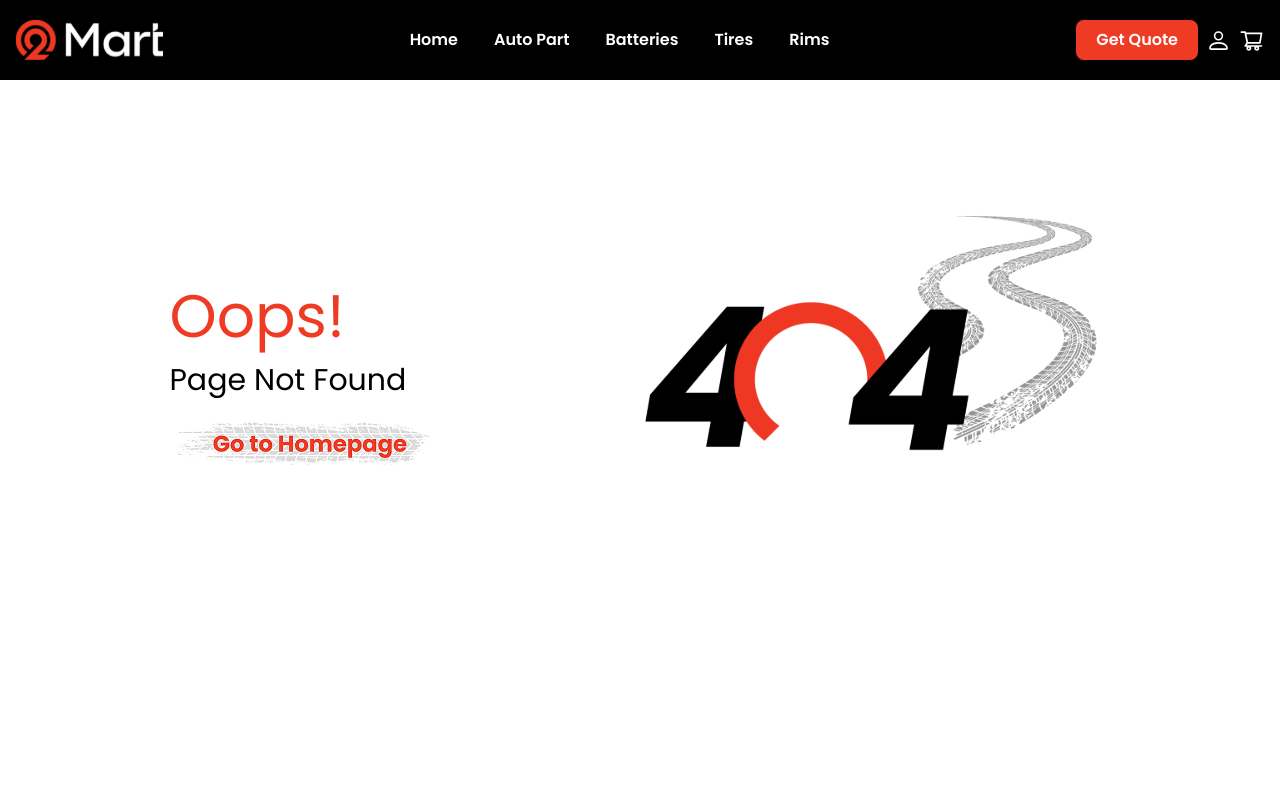
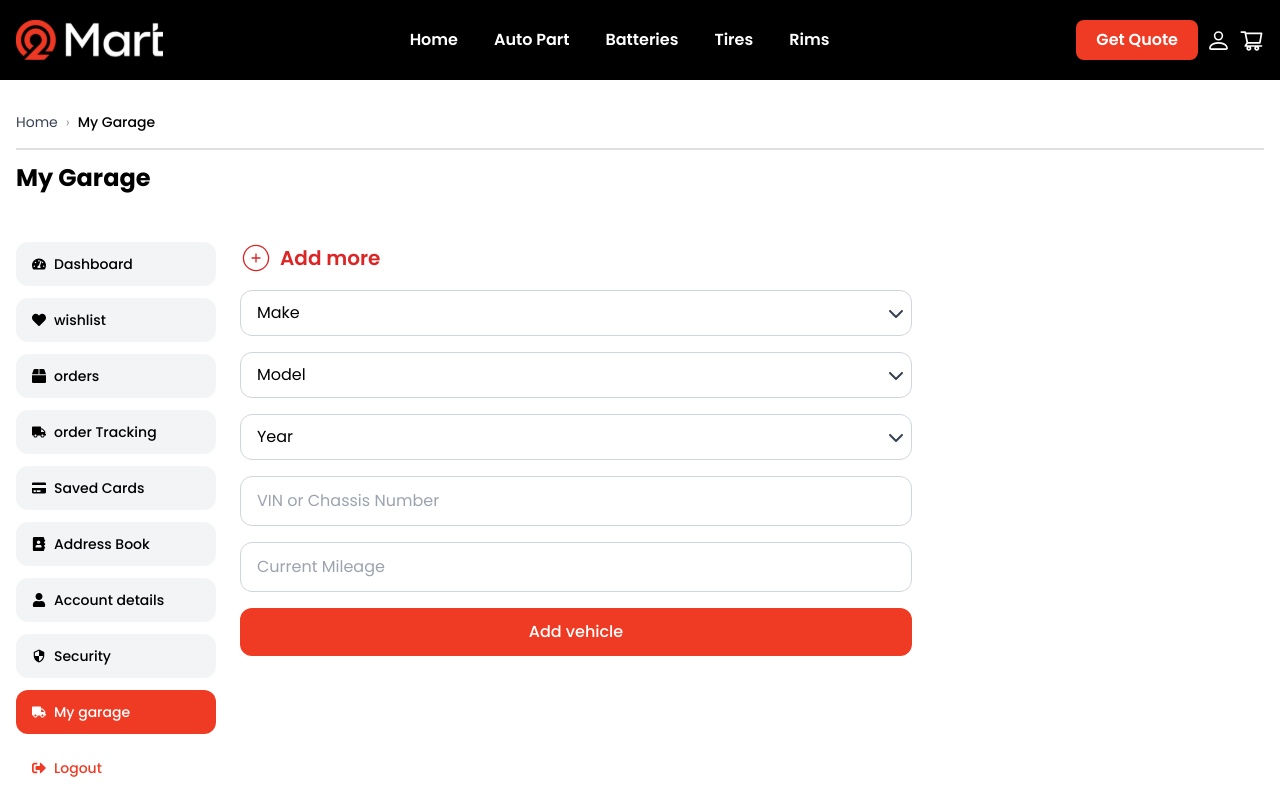
Before and after one commit to momarzouq/O2Mart, a React (Vite) app: page /my-garage in a window 1280 px wide. Shown: the top 800 px of the page. Built offline with nearby package versions, Linux system fonts and the light colour scheme.

Commit message:
Add MyGarage page to dashboard

```diff
--- a/src/App.jsx
+++ b/src/App.jsx
@@ -21,6 +21,7 @@ import SavedCards from "./pages/dashboard/SavedCards";
 import AddressBook from "./pages/dashboard/AddressBook";
 import AccountDetails from "./pages/dashboard/AccountDetails";
 import ChangePassword from "./pages/dashboard/ChangePassword";
+import MyGarage from "./pages/dashboard/MyGarage";
 
 function App() {
   return (
@@ -47,6 +48,7 @@ function App() {
         <Route path="/addresses" element={<AddressBook />} />
         <Route path="/account-details" element={<AccountDetails />} />
         <Route path="/change-password" element={<ChangePassword />} />
+        <Route path="/my-garage" element={<MyGarage />} />
         <Route path="/*" element={<NotFound />} />
       </Routes>
     </Layout>
--- a/src/pages/dashboard/AccountDetails.jsx
+++ b/src/pages/dashboard/AccountDetails.jsx
@@ -8,9 +8,9 @@ const AccountDetails = () => {
     <Container className="space-y-12 py-8">
       <div className="space-y-3">
         <Breadcrumb
-          items={[{ label: "Home", href: "/" }, { label: "My account" }]}
+          items={[{ label: "Home", href: "/" }, { label: "Account details" }]}
         />
-        <h2 className="text-2xl font-bold">My account</h2>
+        <h2 className="text-2xl font-bold">Account details</h2>
       </div>
 
       <div className="flex gap-6 md:flex-col">
@@ -94,7 +94,7 @@ const AccountDetails = () => {
           <div>
             <button
               type="submit"
-              class="bg-Brand text-white font-medium py-2 px-4 rounded"
+              class="bg-Brand text-white font-medium py-2 px-4 rounded-xl"
             >
               Save changes
             </button>
--- a/src/pages/dashboard/ChangePassword.jsx
+++ b/src/pages/dashboard/ChangePassword.jsx
@@ -8,9 +8,9 @@ const ChangePassword = () => {
     <Container className="space-y-12 py-8">
       <div className="space-y-3">
         <Breadcrumb
-          items={[{ label: "Home", href: "/" }, { label: "My account" }]}
+          items={[{ label: "Home", href: "/" }, { label: "Security" }]}
         />
-        <h2 className="text-2xl font-bold">My account</h2>
+        <h2 className="text-2xl font-bold">Security</h2>
       </div>
 
       <div className="flex gap-6 md:flex-col">
@@ -32,13 +32,13 @@ const ChangePassword = () => {
           </div>
 
           <div>
-            <label for="lastName" class="block text-lg mb-2">
+            <label for="new-pass" class="block text-lg mb-2">
               New password (leave blank to leave unchanged)
             </label>
             <input
               type="password"
-              id="email"
-              name="email"
+              id="new-pass"
+              name="new-pass"
               value="@testing1.com"
               class="w-full border border-[#BDBDBD8A] rounded-xl p-3"
               required
@@ -46,18 +46,25 @@ const ChangePassword = () => {
           </div>
 
           <div>
-            <label for="lastName" class="block text-lg mb-2">
-              Email address
+            <label for="confirm-pass" class="block text-lg mb-2">
+              Confirm new password
             </label>
             <input
-              type="email"
-              id="email"
-              name="email"
+              type="password"
+              id="confirm-pass"
+              name="confirm-pass"
               value="@testing1.com"
               class="w-full border border-[#BDBDBD8A] rounded-xl p-3"
               required
             />
           </div>
+
+          <button
+            type="submit"
+            class="bg-Brand text-white font-medium py-2 px-4 rounded-xl"
+          >
+            Save changes
+          </button>
         </div>
       </div>
     </Container>
--- /dev/null
+++ b/src/pages/dashboard/MyGarage.jsx
@@ -0,0 +1,90 @@
+import React from "react";
+import { CiCirclePlus } from "react-icons/ci";
+import { FaChevronDown } from "react-icons/fa6";
+import Container from "../../UI/Container";
+import { Breadcrumb } from "../../UI/Breadcrumb";
+import DashboardSideNav from "../../UI/DashboardSideNav";
+
+const MyGarage = () => {
+  return (
+    <Container className="space-y-12 py-8">
+      <div className="space-y-3">
+        <Breadcrumb
+          items={[{ label: "Home", href: "/" }, { label: "My Garage" }]}
+        />
+        <h2 className="text-2xl font-bold">My Garage</h2>
+      </div>
+
+      <div className="flex gap-6 md:flex-col">
+        <DashboardSideNav />
+        <div className="space-y-4 w-full max-w-2xl">
+          {/* Add more header */}
+          <div className="flex items-center text-red-600 font-semibold text-xl cursor-pointer">
+            <CiCirclePlus className="size-8 mr-2" />
+            Add more
+          </div>
+
+          {/* Make Dropdown */}
+          <div className="relative">
+            <select className="block appearance-none w-full bg-white border border-[#D0D5DD] rounded-xl py-3 px-4 pr-8 leading-tight focus:outline-none">
+              <option value="">Make</option>
+            </select>
+            <div className="pointer-events-none absolute inset-y-0 right-0 flex items-center px-2 text-gray-700">
+              <FaChevronDown className="h-4 w-4" />
+            </div>
+          </div>
+
+          {/* Model Dropdown */}
+          <div className="relative">
+            <select className="block appearance-none w-full bg-white border border-[#D0D5DD] rounded-xl py-3 px-4 pr-8 leading-tight focus:outline-none">
+              <option value="">Model</option>
+            </select>
+            <div className="pointer-events-none absolute inset-y-0 right-0 flex items-center px-2 text-gray-700">
+              <FaChevronDown className="h-4 w-4" />
+            </div>
+          </div>
+
+          {/* Year Dropdown */}
+          <div className="relative">
+            <select className="block appearance-none w-full bg-white border border-[#D0D5DD] rounded-xl py-3 px-4 pr-8 leading-tight focus:outline-none">
+              <option value="">Year</option>
+            </select>
+            <div className="pointer-events-none absolute inset-y-0 right-0 flex items-center px-2 text-gray-700">
+              <FaChevronDown className="h-4 w-4" />
+            </div>
+          </div>
+
+          {/* VIN Input */}
+          <div>
+            <input
+              type="text"
+              placeholder="VIN or Chassis Number"
+              className="w-full border border-[#D0D5DD] rounded-xl py-3 px-4 focus:outline-none"
+            />
+          </div>
+
+          {/* Mileage Input */}
+          <div>
+            <input
+              type="text"
+              placeholder="Current Mileage"
+              className="w-full border border-[#D0D5DD] rounded-xl py-3 px-4 focus:outline-none"
+            />
+          </div>
+
+          {/* Add Vehicle Button */}
+          <div>
+            <button
+              type="button"
+              className="w-full bg-Brand text-white font-medium py-3 px-4 rounded-xl"
+            >
+              Add vehicle
+            </button>
+          </div>
+        </div>
+      </div>
+    </Container>
+  );
+};
+
+export default MyGarage;
```
